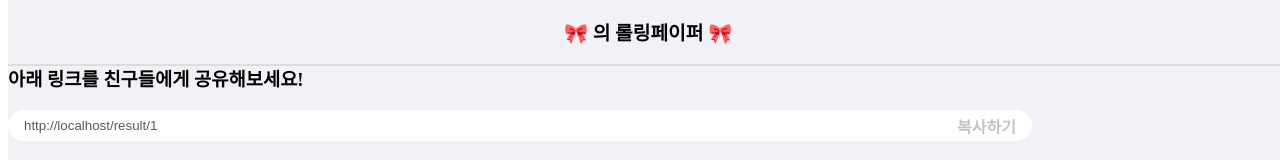
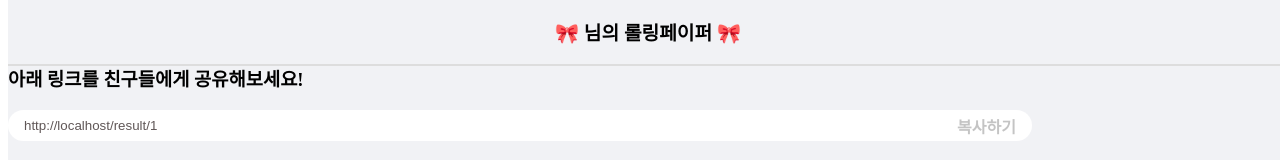
Before and after one commit to shyunju7/Rolling-Paper-Client, a React (Create React App) app in the folder rolling-paper-app/: page /result/1 in a window 1280 px wide. Shown: the top 160 px of the page. Built offline with nearby package versions, Linux system fonts and the light colour scheme; no server answers.

Commit message:
Feat Header settings

```diff
--- a/rolling-paper-app/src/Route/Main/MainPresenter.tsx
+++ b/rolling-paper-app/src/Route/Main/MainPresenter.tsx
@@ -15,7 +15,7 @@ const MainPresenter = ({
 }: any) => {
   return (
     <div>
-      <Header userName={userName} text="을 위한 메세지를 작성해보세요!" />
+      <Header userName={userName} text="님을 위한 메세지를 작성해보세요!" />
       <Container>
         <UserName onClick={() => setVisible(!isVisible)}>{userName}</UserName>
 
--- a/rolling-paper-app/src/Route/Result/ResultPresenter.tsx
+++ b/rolling-paper-app/src/Route/Result/ResultPresenter.tsx
@@ -3,7 +3,7 @@ import Header from "../../components/Header";
 const ResultPresenter = ({ copyClipBoard, userName }: any) => {
   return (
     <div>
-      <Header userName={userName} text="의 롤링페이퍼" />
+      <Header userName={userName} text="님의 롤링페이퍼" />
 
       <Container>
         <h3>아래 링크를 친구들에게 공유해보세요!</h3>
--- a/rolling-paper-app/src/components/Sticker/index.tsx
+++ b/rolling-paper-app/src/components/Sticker/index.tsx
@@ -1,6 +1,20 @@
 import { useState } from "react";
 import { Author, StickerContainer } from "./style";
 import Draggable from "react-draggable";
+import { Message } from "../../interfaces/Message.interface";
+import { idText } from "typescript";
+
+interface StickerProps {
+  id: number;
+  positionX: number;
+  positionY: number;
+  draggable: boolean;
+  font: string;
+  color: string;
+  author: string;
+  contents: string;
+  updateMessage: Function;
+}
 
 const Sticker = ({
   id,
@@ -12,14 +26,14 @@ const Sticker = ({
   draggable,
   font,
   updateMessage,
-}: any) => {
+}: StickerProps) => {
   const [draggableMessage, setDraggableMessage] = useState(draggable);
   const [position, setPosition] = useState({
     positionX: 0,
     positionY: 0,
   });
   const trackPosition = (data: any) => {
-    console.log(`data, `, data.x, data.y);
+    console.log(`data, `, data);
     setPosition({
       positionX: data.x,
       positionY: data.y,
```
